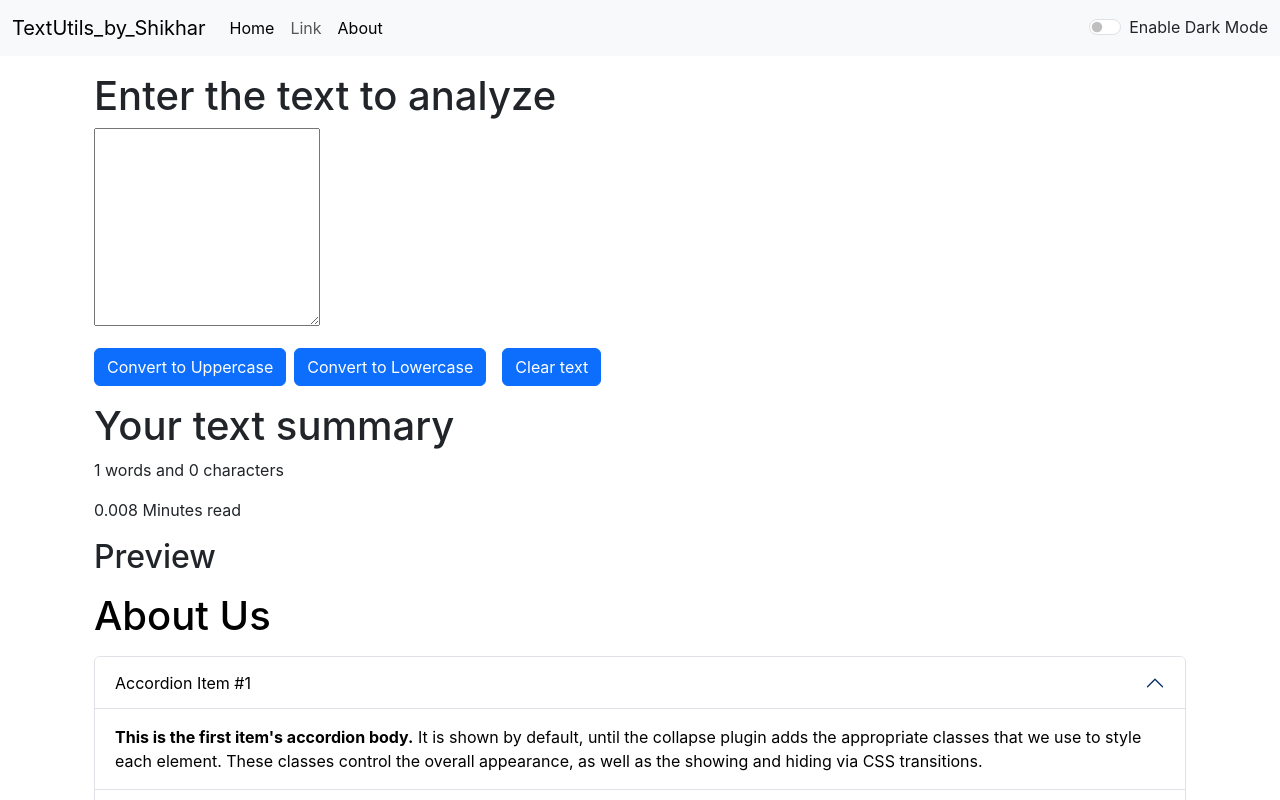
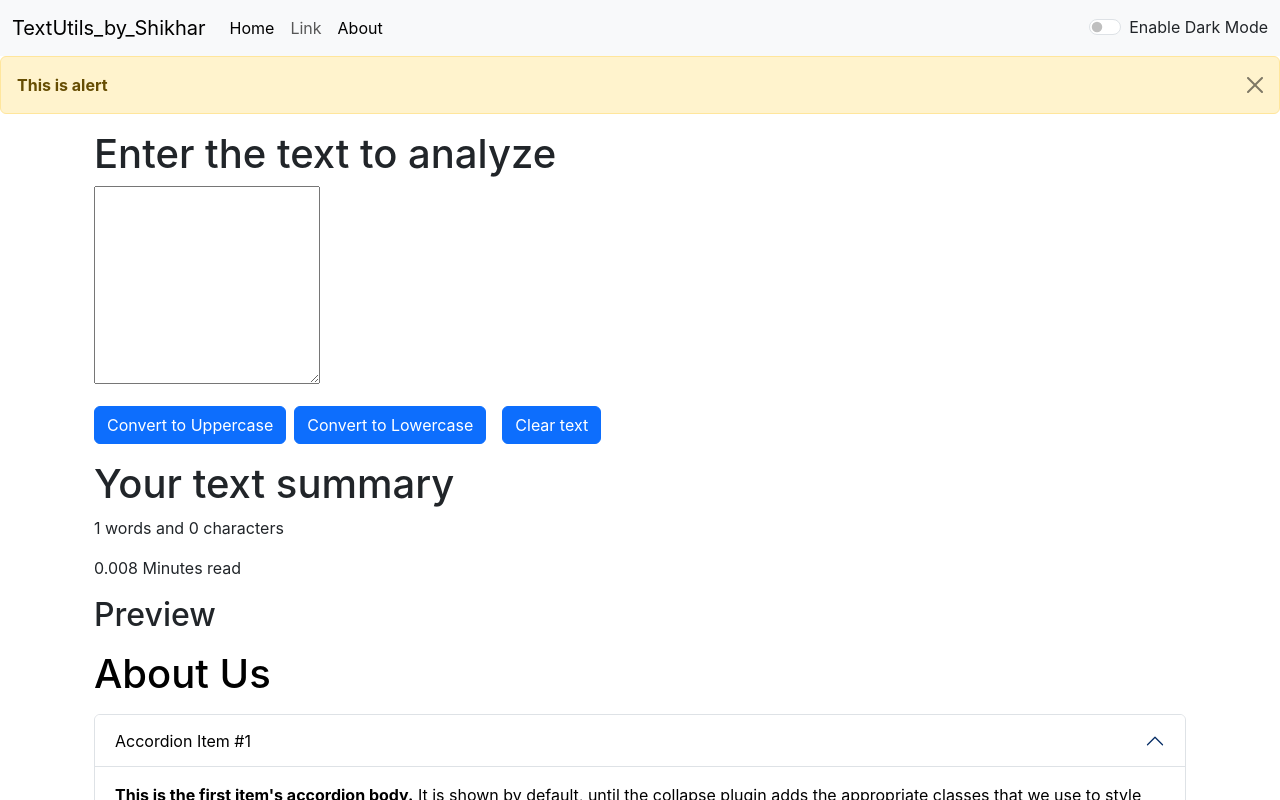
Before and after one commit to shikhar5647/React_Learning, a React (Create React App) app in the folder text_utils/: page / in a window 1280 px wide. Shown: the top 800 px of the page. Built offline with nearby package versions, Linux system fonts and the light colour scheme.

Commit message:
initial_alert

```diff
--- a/text_utils/src/App.js
+++ b/text_utils/src/App.js
@@ -3,6 +3,7 @@
 import TextForm from './components/TextForm';
 import About from './components/About';
 import { useState } from 'react';
+import Alert from './components/Alert';
 
 function App() {
   const [mode, setMode] = useState('light'); // whether dark mode is enabled or not
@@ -24,6 +25,7 @@
         mode={mode}
         toggleMode={toggleMode}
       />
+      <Alert alert="This is alert" />
       <div className="container my-3">
         <TextForm
           heading="Enter the text to analyze"
--- /dev/null
+++ b/text_utils/src/components/Alert.js
@@ -0,0 +1,14 @@
+import React from 'react'
+
+function Alert(props) {
+  return (
+    <div>
+      <div className="alert alert-warning alert-dismissible fade show" role="alert">
+        <strong>{props.alert}</strong>
+        <button type="button" className="btn-close" data-bs-dismiss="alert" aria-label="Close"></button>
+      </div>
+    </div>
+  )
+}
+
+export default Alert
```
